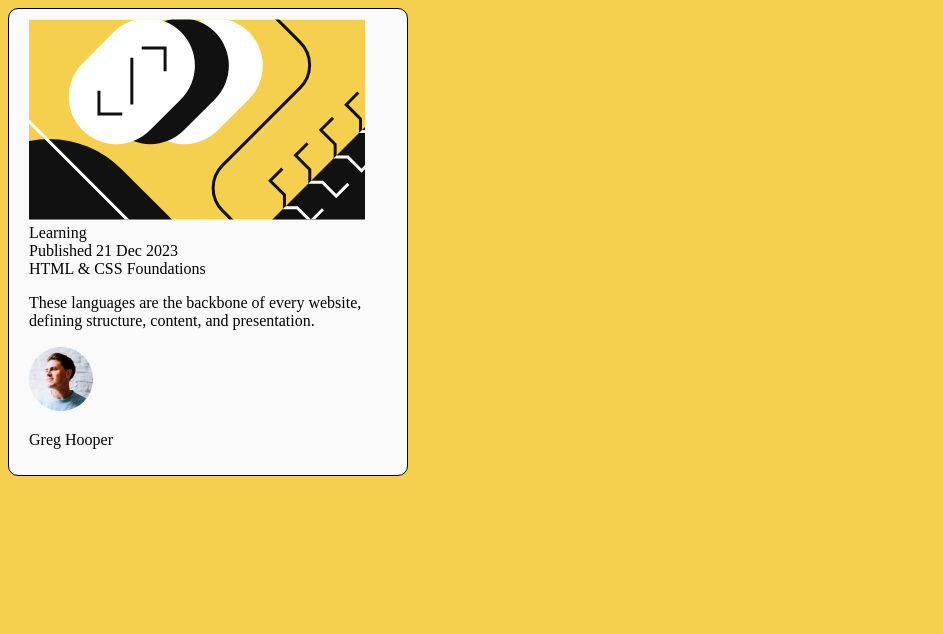
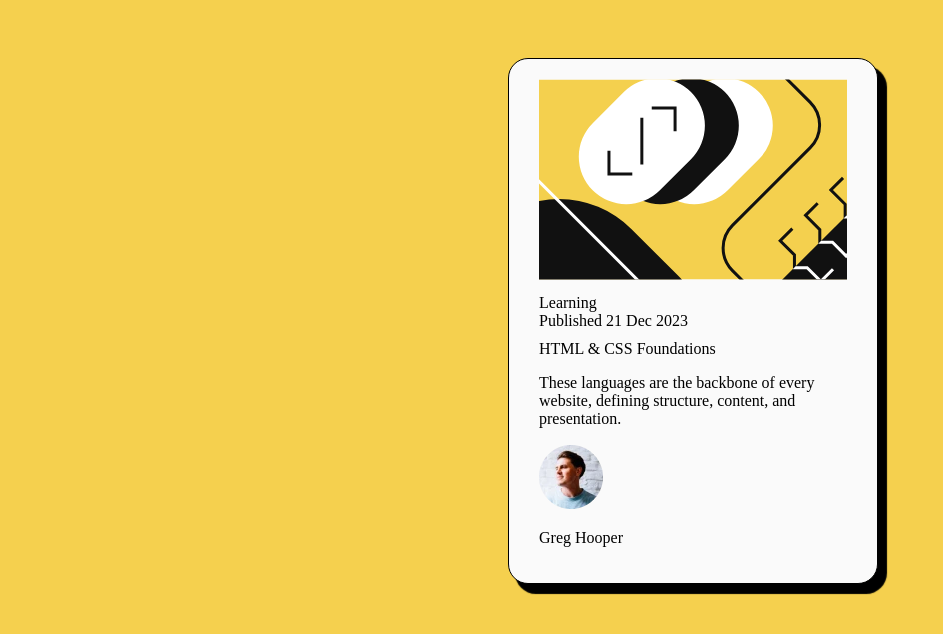
Before and after one commit to Fadhil762/blog-card, a plain HTML site: page index.html in a window 1280 px wide. Shown: the whole page, without its empty margins (0-943 px from the left). Drawn offline with Linux system fonts and the light colour scheme.

Commit message:
finished centering the card

```diff
--- a/assets/styling/main.css
+++ b/assets/styling/main.css
@@ -8,15 +8,20 @@ body{
 #card-container{
     background-color:#fafafa;
     border:1px solid #000000;
-    border-radius: 10px;
+    border-radius: 20px;
     height:auto;
-    width:400px;
+    width:370px;
     display:flex;
     flex-direction:row;
     align-items: center;
     justify-content: center;
+    margin: 50px 500px 80px 500px;
+    box-shadow: 8px 9px 1px 1px #000000;
 }
 .card-wrapper{
-    margin: 10px 20px 10px 20px;
+    margin: 20px 30px 20px 30px;
 
 }
+.article-header{
+    margin: 10px auto 10px auto;
+}
```
